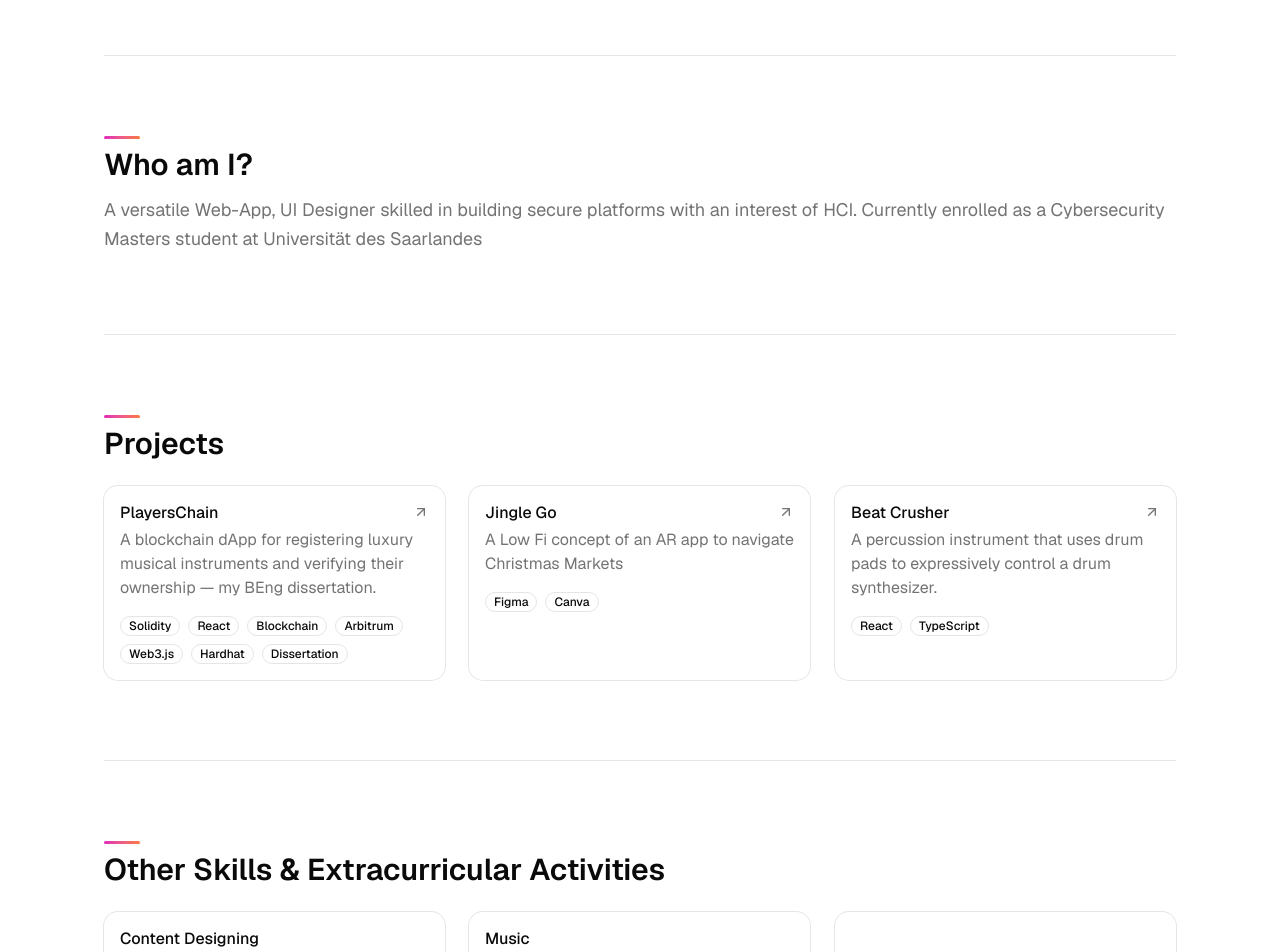
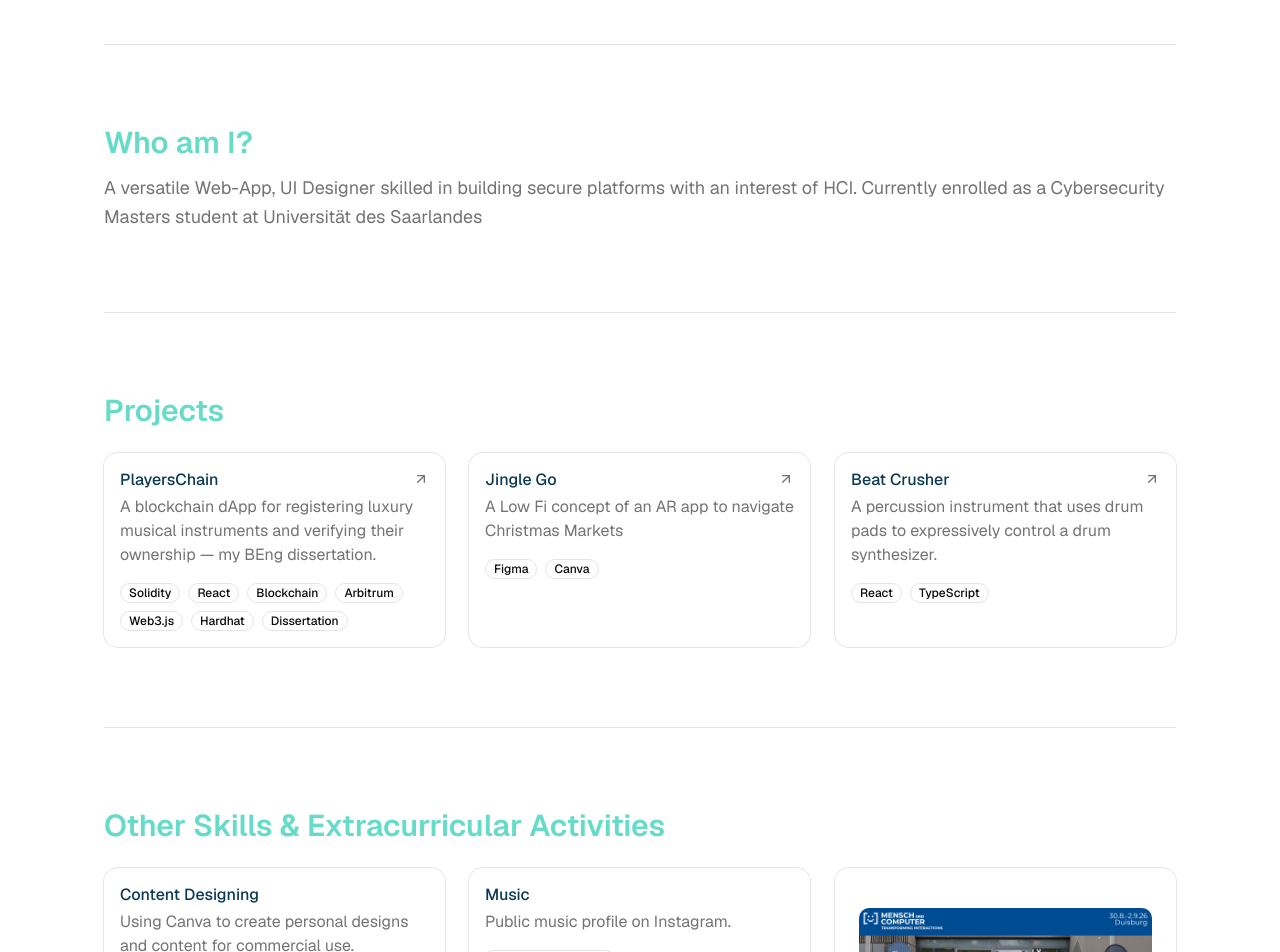
Before and after one commit to GavinFernando/Portfolio, a Next.js app: page / in a window 1280 px wide. Shown: the part 1000-1952 px from the top of the page. Built offline with nearby package versions, Linux system fonts and the light colour scheme.

Commit message:
change font colors and removed hovering dynamics

```diff
--- a/app/globals.css
+++ b/app/globals.css
@@ -139,6 +139,9 @@
     --accent-3: oklch(0.72 0.18 45);  /* amber   */
     --glow-strength: 0.28;
     --wash-strength: 10%;
+
+    --topic-accent: #66dbc8;    /* main topics: Skills, Who am I, Projects, Contact */
+    --subtopic-accent: #0b3954; /* subtopics: project names, extracurricular titles */
 }
 
 .dark {
@@ -147,6 +150,10 @@
     --accent-3: oklch(0.80 0.16 55);
     --glow-strength: 0.4;
     --wash-strength: 16%;
+
+    /* lighter than the light-mode navy so it stays legible on dark cards,
+       while still reading noticeably darker/more muted than --topic-accent */
+    --subtopic-accent: #3f7ea3;
 }
 
 /* ---------- keyframes ---------- */
@@ -164,10 +171,6 @@
 @keyframes pop {
     from { opacity: 0; transform: scale(0.9) translateY(6px); }
     to   { opacity: 1; transform: none; }
-}
-
-@keyframes pan {
-    to { background-position: 300% center; }
 }
 
 @keyframes drift {
@@ -198,24 +201,6 @@
 .stagger-5 { animation-delay: 0.32s; }
 .stagger-6 { animation-delay: 0.40s; }
 
-/* ---------- gradient text ---------- */
-
-.gradient-text {
-    background-image: linear-gradient(
-        100deg,
-        var(--accent-1),
-        var(--accent-2),
-        var(--accent-3),
-        var(--accent-2),
-        var(--accent-1)
-    );
-    background-size: 300% auto;
-    background-clip: text;
-    -webkit-background-clip: text;
-    color: transparent;
-    animation: pan 9s linear infinite;
-}
-
 /* ---------- aurora glow (behind the avatar) ---------- */
 
 /* Opacity is intentionally left to Tailwind utilities at each call site —
@@ -233,78 +218,6 @@
 }
 
 .bobbing { animation: bob 5s ease-in-out infinite; }
-
-/* ---------- animated accent rule under headings ---------- */
-
-.accent-bar {
-    display: block;
-    height: 3px;
-    width: 2.25rem;
-    border-radius: 9999px;
-    background-image: linear-gradient(
-        90deg,
-        var(--accent-1),
-        var(--accent-2),
-        var(--accent-3)
-    );
-    background-size: 200% auto;
-    animation: pan 6s linear infinite;
-    transition: width 0.35s cubic-bezier(0.16, 1, 0.3, 1);
-}
-
-section:hover > .accent-bar,
-section:hover .accent-bar {
-    width: 4.5rem;
-}
-
-/* ---------- interactive card ---------- */
-
-/* `isolation` keeps the z-index:-1 layers above the card background
-   but underneath the card's text content. */
-.glow-card { isolation: isolate; }
-
-.glow-card::before,
-.glow-card::after {
-    content: "";
-    position: absolute;
-    z-index: -1;
-    pointer-events: none;
-    opacity: 0;
-    transition: opacity 0.4s ease;
-}
-
-/* diagonal colour wash */
-.glow-card::before {
-    inset: 0;
-    border-radius: inherit;
-    background-image: linear-gradient(
-        135deg,
-        color-mix(in oklch, var(--accent-1) var(--wash-strength), transparent),
-        transparent 50%,
-        color-mix(in oklch, var(--accent-2) var(--wash-strength), transparent)
-    );
-}
-
-/* top hairline */
-.glow-card::after {
-    inset-inline: 0;
-    top: 0;
-    height: 2px;
-    background-image: linear-gradient(
-        90deg,
-        transparent,
-        var(--accent-1),
-        var(--accent-2),
-        transparent
-    );
-}
-
-.group:hover .glow-card::before,
-.group:focus-visible .glow-card::before,
-.group:hover .glow-card::after,
-.group:focus-visible .glow-card::after {
-    opacity: 1;
-}
 
 /* ---------- sweeping highlight on call-to-action buttons ----------
    NOTE: do not name this `.sheen-sweep` — shadcn/tailwind.css already
@@ -338,32 +251,6 @@ section:hover .accent-bar {
     animation: sheen 0.85s ease-out;
 }
 
-/* ---------- underline that grows in from the left ---------- */
-
-.link-sweep {
-    position: relative;
-}
-
-.link-sweep::after {
-    content: "";
-    position: absolute;
-    left: 0;
-    bottom: -2px;
-    height: 1.5px;
-    width: 100%;
-    border-radius: 9999px;
-    background-image: linear-gradient(90deg, var(--accent-1), var(--accent-2));
-    transform: scaleX(0);
-    transform-origin: left;
-    transition: transform 0.32s cubic-bezier(0.16, 1, 0.3, 1);
-}
-
-.link-sweep:hover::after,
-.link-sweep:focus-visible::after,
-.group:hover .link-sweep::after {
-    transform: scaleX(1);
-}
-
 /* ---------- respect reduced-motion preferences ---------- */
 
 @media (prefers-reduced-motion: reduce) {
--- a/app/page.tsx
+++ b/app/page.tsx
@@ -117,7 +117,7 @@ export default function Home() {
               <a
                 key={item.href}
                 href={item.href}
-                className="rounded-full px-2 py-1.5 text-xs font-bold text-white/80 transition-colors hover:bg-white/15 hover:text-white sm:px-3 sm:text-sm"
+                className="rounded-full px-2 py-1.5 text-xs font-bold text-[#66dbc8] transition-colors hover:bg-white/15 hover:text-white sm:px-3 sm:text-sm"
               >
                 {item.label}
               </a>
@@ -159,16 +159,13 @@ export default function Home() {
       <main className="relative mx-auto max-w-3xl px-6 py-16 space-y-16 lg:max-w-5xl lg:px-10 lg:py-24 lg:space-y-20 xl:max-w-6xl">
       {/* Skills */}
       <section id="skills" className="rise stagger-4 space-y-3">
-        <div className="space-y-2">
-          <span aria-hidden className="accent-bar" />
-          <h2 className="text-2xl font-semibold lg:text-3xl">Skills</h2>
-        </div>
+        <h2 className="text-2xl font-semibold text-[#66dbc8] lg:text-3xl">Skills</h2>
         <div className="flex flex-wrap justify-left gap-2">
           {profile.skills.map((skill, i) => (
             <Badge
               key={skill}
               variant="secondary"
-              className="pop cursor-default transition-all duration-200 hover:-translate-y-0.5 hover:scale-105 hover:bg-[var(--accent-2)] hover:text-white"
+              className="pop cursor-default transition-all duration-200 hover:-translate-y-0.5 hover:scale-105 hover:bg-[#66dbc8] hover:text-[#0b3954]"
               style={{ animationDelay: `${0.36 + i * 0.05}s` }}
             >
               {skill}
@@ -181,10 +178,7 @@ export default function Home() {
 
       {/* About */}
       <section id="whoami" className="rise stagger-5 space-y-3">
-        <div className="space-y-2">
-          <span aria-hidden className="accent-bar" />
-          <h2 className="text-2xl font-semibold lg:text-3xl">Who am I?</h2>
-        </div>
+        <h2 className="text-2xl font-semibold text-[#66dbc8] lg:text-3xl">Who am I?</h2>
         <p className="text-base text-muted-foreground leading-relaxed lg:text-lg">{profile.bio}</p>
       </section>
 
@@ -192,24 +186,21 @@ export default function Home() {
 
       {/* Projects */}
       <section id="projects" className="rise stagger-6 space-y-6">
-        <div className="space-y-2">
-          <span aria-hidden className="accent-bar" />
-          <h2 className="text-2xl font-semibold lg:text-3xl">Projects</h2>
-        </div>
+        <h2 className="text-2xl font-semibold text-[#66dbc8] lg:text-3xl">Projects</h2>
         <div className="grid gap-6 sm:grid-cols-2 lg:grid-cols-3">
           {projects.map((project, i) => (
             <Link
               key={project.slug}
               href={`/projects/${project.slug}`}
               aria-label={`${project.title} — ${project.description}`}
-              className="pop group block h-full rounded-xl outline-none focus-visible:ring-2 focus-visible:ring-[var(--accent-2)] focus-visible:ring-offset-2 focus-visible:ring-offset-background"
+              className="pop group block h-full rounded-xl outline-none focus-visible:ring-2 focus-visible:ring-[#66dbc8] focus-visible:ring-offset-2 focus-visible:ring-offset-background"
               style={{ animationDelay: `${0.45 + i * 0.09}s` }}
             >
-              <Card className="glow-card relative h-full transition-all duration-300 ease-out group-hover:-translate-y-1.5 group-hover:shadow-xl group-hover:shadow-foreground/10 group-hover:ring-foreground/25">
+              <Card className="relative h-full transition-all duration-300 ease-out group-hover:-translate-y-1.5 group-hover:shadow-xl group-hover:shadow-foreground/10 group-hover:ring-foreground/25">
                 <CardHeader>
                   <CardTitle className="flex items-start justify-between gap-3">
-                    <span className="link-sweep">{project.title}</span>
-                    <ArrowUpRight className="mt-0.5 size-4 shrink-0 text-muted-foreground transition-all duration-300 group-hover:-translate-y-0.5 group-hover:translate-x-0.5 group-hover:text-[var(--accent-2)]" />
+                    <span className="text-[var(--subtopic-accent)]">{project.title}</span>
+                    <ArrowUpRight className="mt-0.5 size-4 shrink-0 text-muted-foreground transition-all duration-300 group-hover:-translate-y-0.5 group-hover:translate-x-0.5 group-hover:text-foreground" />
                   </CardTitle>
                   <CardDescription>{project.description}</CardDescription>
                 </CardHeader>
@@ -234,17 +225,14 @@ export default function Home() {
 
       {/* Other skills & extracurricular activities */}
       <section className="rise stagger-6 space-y-6">
-        <div className="space-y-2">
-          <span aria-hidden className="accent-bar" />
-          <h2 className="text-2xl font-semibold lg:text-3xl">
-            Other Skills &amp; Extracurricular Activities
-          </h2>
-        </div>
+        <h2 className="text-2xl font-semibold text-[#66dbc8] lg:text-3xl">
+          Other Skills &amp; Extracurricular Activities
+        </h2>
         <div className="grid gap-6 sm:grid-cols-2 lg:grid-cols-3">
           {extracurriculars.map((item, i) => (
             <Card
               key={item.title}
-              className="pop glow-card h-full"
+              className="pop h-full"
               style={{ animationDelay: `${0.45 + i * 0.09}s` }}
             >
               {item.image && (
@@ -259,7 +247,7 @@ export default function Home() {
                 </div>
               )}
               <CardHeader>
-                <CardTitle>{item.title}</CardTitle>
+                <CardTitle className="text-[var(--subtopic-accent)]">{item.title}</CardTitle>
                 <CardDescription>{item.description}</CardDescription>
               </CardHeader>
               <CardContent className="flex flex-wrap gap-2">
@@ -268,7 +256,7 @@ export default function Home() {
                     key={`${link.href}-${j}`}
                     variant="outline"
                     size="sm"
-                    className="transition-all duration-300 hover:-translate-y-0.5 hover:!bg-[var(--accent-2)] hover:!text-white"
+                    className="transition-all duration-300 hover:-translate-y-0.5 hover:!bg-[#66dbc8] hover:!text-[#0b3954]"
                     asChild
                   >
                     <a href={link.href} target="_blank" rel="noopener noreferrer">
@@ -286,10 +274,7 @@ export default function Home() {
       <Separator />
 
       <section id="contact" className="rise stagger-6 space-y-3">
-        <div className="space-y-2">
-          <span aria-hidden className="accent-bar" />
-          <h2 className="text-2xl font-semibold lg:text-3xl">Curious to know how I can cater your tech?</h2>
-        </div>
+        <h2 className="text-2xl font-semibold text-[#66dbc8] lg:text-3xl">Curious to know how I can cater your tech?</h2>
         <p className="text-base text-muted-foreground leading-relaxed lg:text-lg">{content.para1}</p>
         <Button
           className="sheen-sweep group transition-all duration-300 hover:-translate-y-0.5 hover:!bg-red-600 hover:!text-white hover:!border-red-600 hover:shadow-lg hover:shadow-red-600/30"
```
Also changed, not shown: app/projects/[slug]/page.tsx (+9 -60 lines), components/project-gallery.tsx (added, +112 -0 lines).
